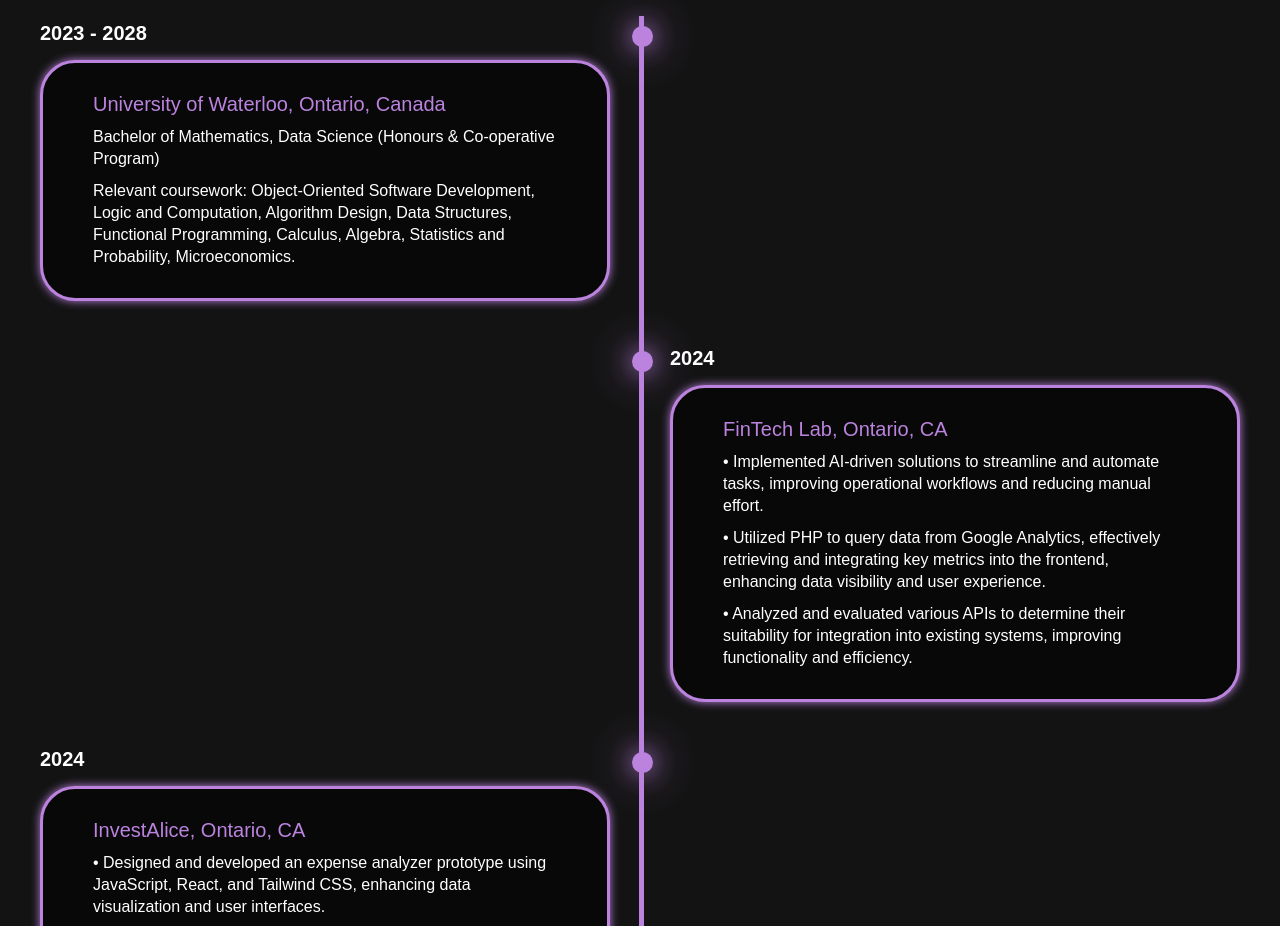
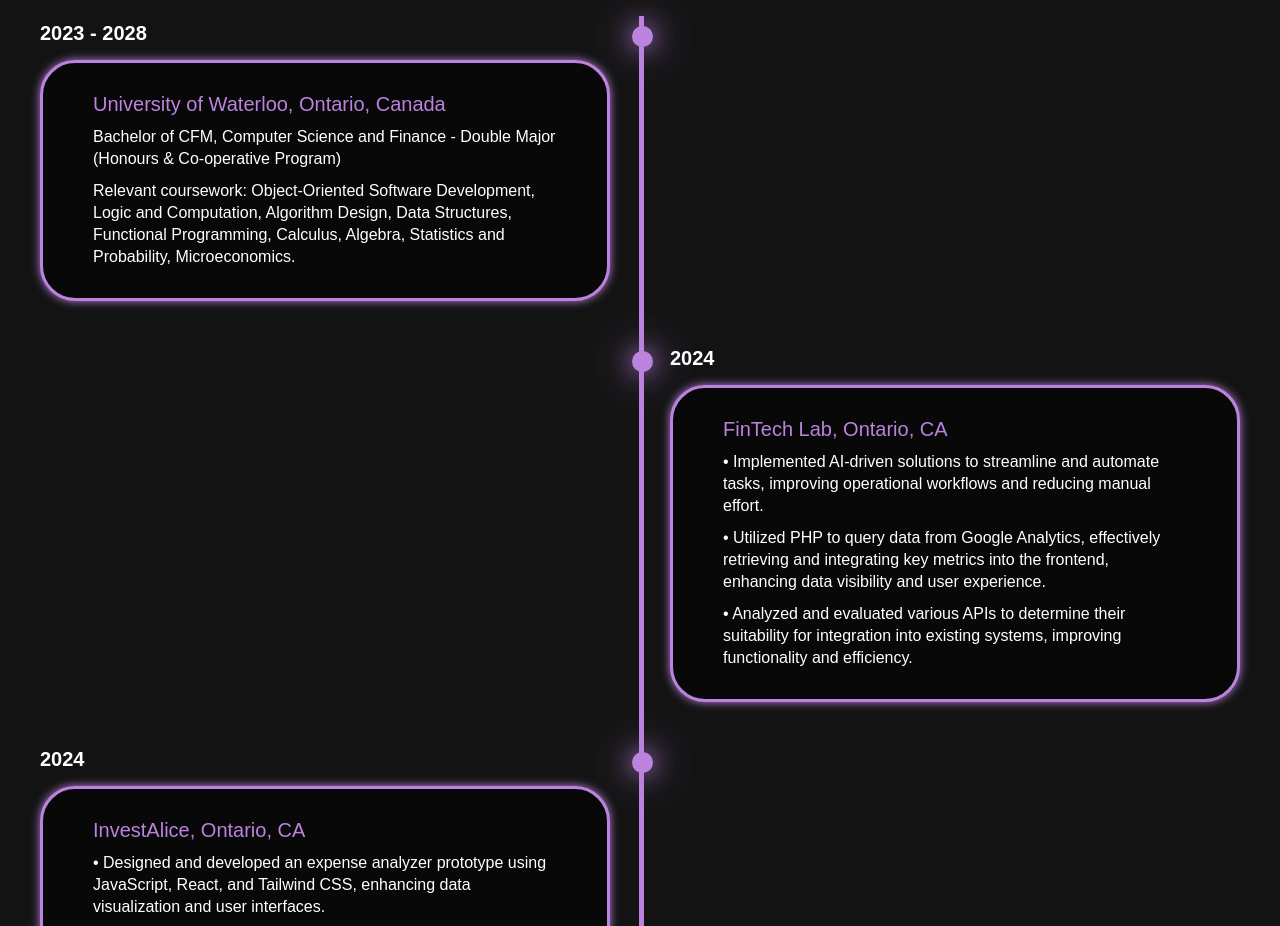
Before and after one commit to nyra-rodrigues/website, a plain HTML site: page index.html in a window 1280 px wide. Shown: the part 900-1826 px from the top of the page. Drawn offline with nearby package versions, Linux system fonts and the light colour scheme.

Commit message:
Add files via upload

```diff
--- a/index.html
+++ b/index.html
@@ -54,7 +54,7 @@
                 <div class="timeline-date">2023 - 2028</div>
                 <div class="timeline-content">
                     <h3>University of Waterloo, Ontario, Canada</h3>
-                    <p>Bachelor of Mathematics, Data Science (Honours & Co-operative Program)</p>
+                    <p>Bachelor of CFM, Computer Science and Finance - Double Major (Honours & Co-operative Program)</p>
                     <br>
                     <p>Relevant coursework: Object-Oriented Software Development, Logic and Computation, Algorithm Design, Data
                         Structures, Functional Programming, Calculus, Algebra, Statistics and Probability, Microeconomics.</p>
```
